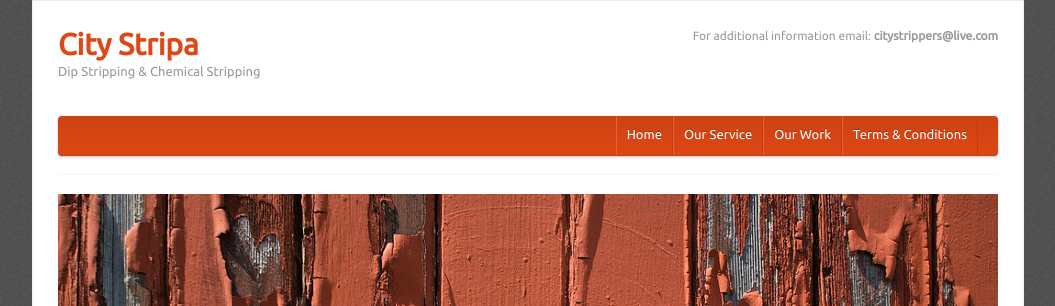
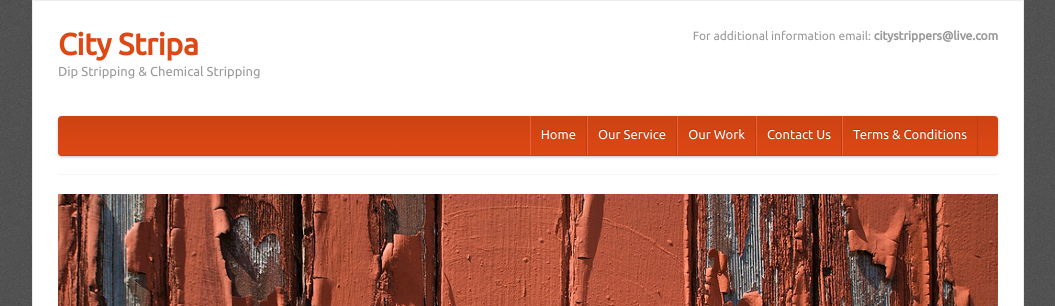
Before and after one commit to wyaeld/citystripa.co.nz, a Jekyll site: the page built from index.md, in a window 1280 px wide. Shown: the top 306 px of the page, without its empty margins (112-1167 px from the left). Built offline with Jekyll 4.4.1, drawn with Linux system fonts in a browser that asks for light colours.

Commit message:
Add link to contact us

```diff
--- a/_includes/header.html
+++ b/_includes/header.html
@@ -36,6 +36,7 @@
                 <li><a href="/">Home</a></li>
                 <li><a class="page-link" href="/service">Our Service</a></li>
                 <li><a class="page-link" href="/work">Our Work</a></li>
+                <li><a class="page-link" href="/contact">Contact Us</a></li>
                 <li><a class="page-link" href="/terms">Terms &amp; Conditions</a></li>
               </ul>
 
```
